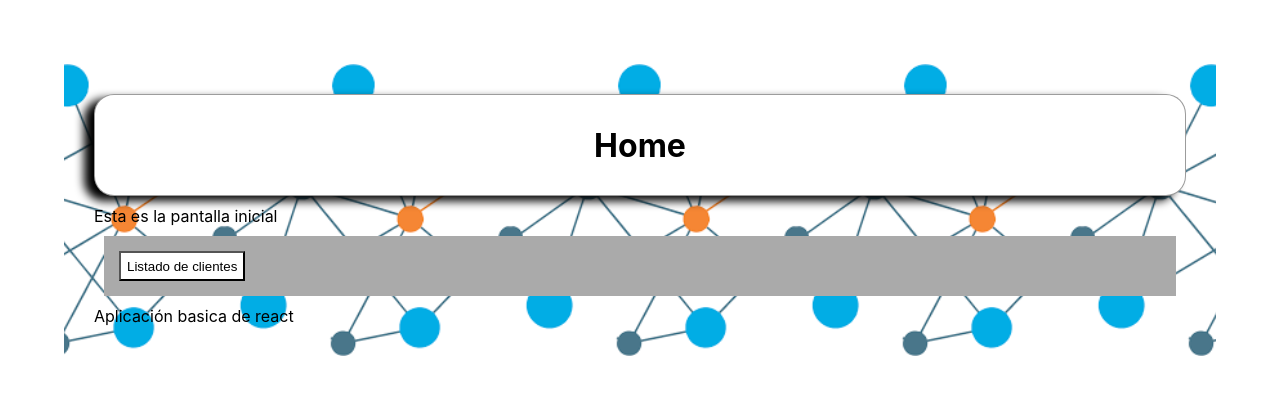
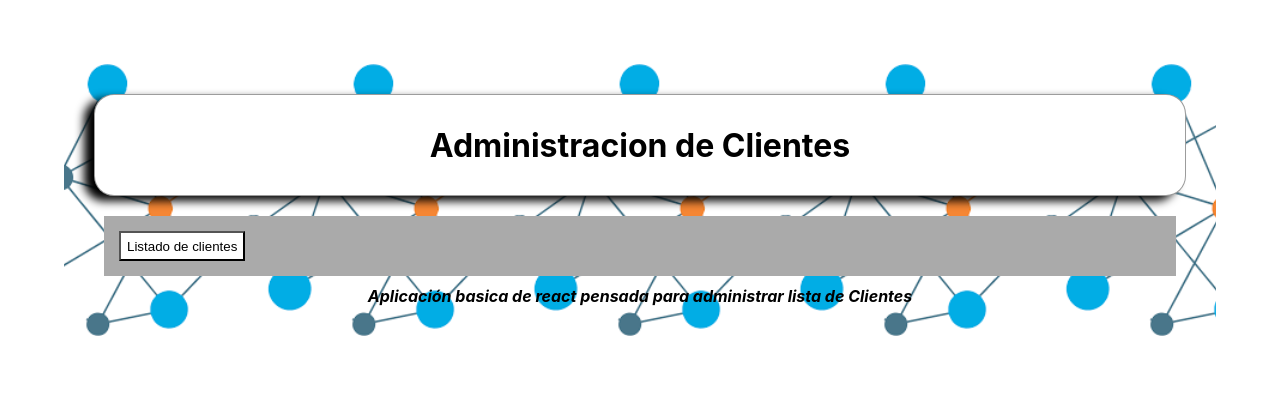
Before and after one commit to jr-98/ReactCourse, a React (Create React App) app: page / in a window 1280 px wide. Shown: the top 394 px of the page. Built offline with nearby package versions, Linux system fonts and the light colour scheme.

Commit message:
mas estilos, intalacion  de react-reduc and redux

```diff
--- a/package.json
+++ b/package.json
@@ -9,8 +9,10 @@
     "package.json": "^2.0.1",
     "react": "^18.2.0",
     "react-dom": "^18.2.0",
+    "react-redux": "^8.0.2",
     "react-router-dom": "^6.3.0",
     "react-scripts": "5.0.1",
+    "redux": "^4.2.0",
     "web-vitals": "^2.1.0"
   },
   "scripts": {
--- a/src/components/AppFrame/AppFrame.jsx
+++ b/src/components/AppFrame/AppFrame.jsx
@@ -7,7 +7,7 @@ const AppFrame = ({ header, body }) => {
         <div className='app-frame'>
             <AppHeader title={header}></AppHeader>
             <div>{body}</div>
-            <div>Aplicación basica de react</div>
+            <div className='footer-text'>Aplicación basica de react pensada para administrar lista de Clientes</div>
         </div>
     )
 }
--- a/src/components/containers/HomeContainer.jsx
+++ b/src/components/containers/HomeContainer.jsx
@@ -10,10 +10,9 @@ const HomeContainer = () => {
     }
     return (
         <AppFrame
-            header='Home'
+            header='Administracion de Clientes'
             body={
                 <div style={{ paddingTop: '10px' }}>
-                    Esta es la pantalla inicial
                     <CustomerActions>
                         <button onClick={handleOnclick}>Listado de clientes</button>
                     </CustomerActions>
--- a/src/index.css
+++ b/src/index.css
@@ -53,11 +53,22 @@ code {
 .app-header:hover{
   top: -50px;
 }
+.customers-list-item{
+  justify-content: center !important;
+  margin: auto;
+  display: flex;
+}
 .customers-list-item .fields{
-
   width: calc(300px);
   margin: 1px;
   padding: 5px;
   display: inline-block;
   background: #dcdcdc;
 }
+.footer-text{
+  text-align: center;
+  margin: auto;
+  font-style: italic;
+  font-weight: bolder;
+  font-size: 1rem;
+}
```
Also changed, not shown: 1 other file (tests, documents, lock files or other folders).
